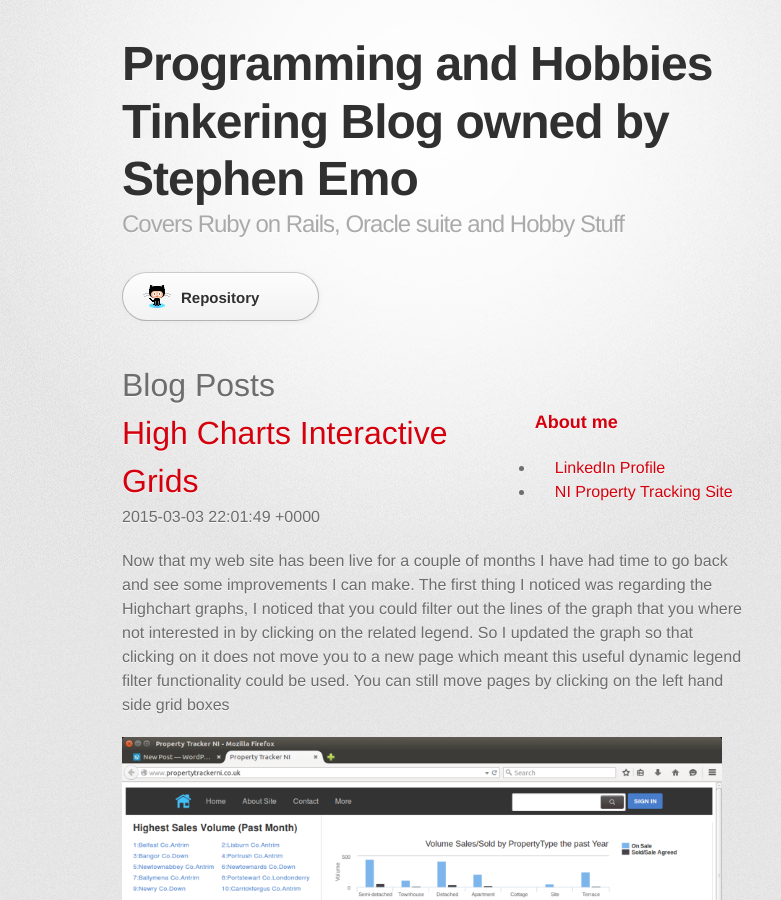
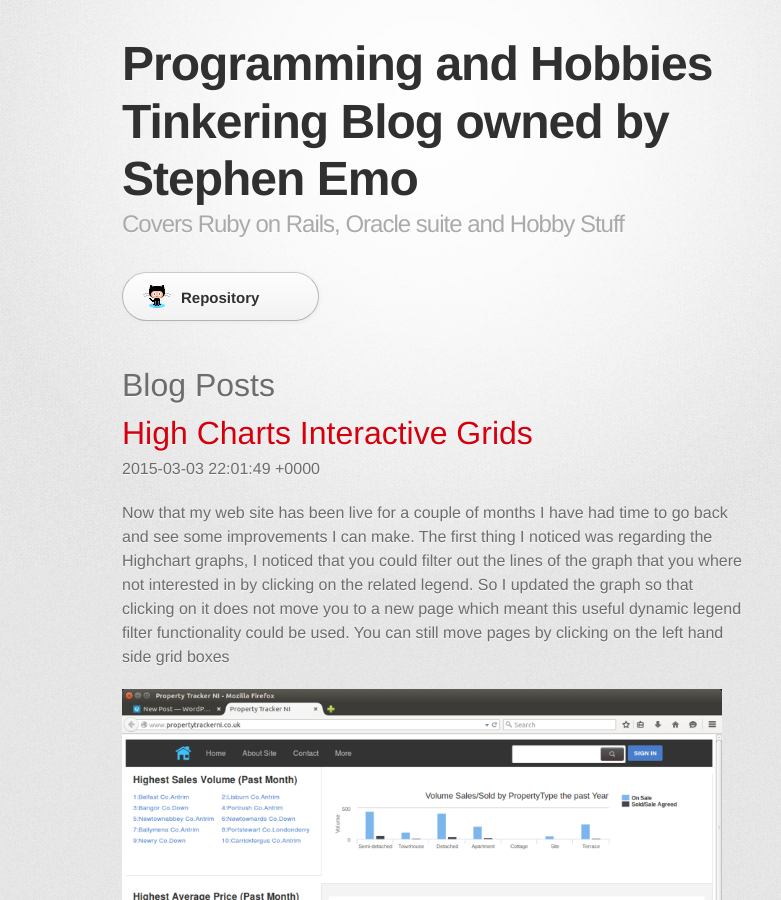
Before and after one commit to emomonkey/emomonkey.github.io, a Jekyll site: the page built from index.html, in a window 1280 px wide and 900 px high. Shown: the whole window, without its empty margins (208-989 px from the left). Built offline with Jekyll 4.4.1, drawn with Linux system fonts in a browser that asks for light colours; some web fonts are replaced; the list of posts is cut into pages by our own code; some of the changed text lies outside the part shown.

Commit message:
Update index.html

```diff
--- a/index.html
+++ b/index.html
@@ -42,16 +42,7 @@
 
        <section id="posts">
        <h1>Blog Posts </h1>
-       <aside>
-         <h3>About me</h3>
-         <p class="header"></p>
 
-         <ul>
-          <li><a href="https://uk.linkedin.com/pub/stephen-emo/60/308/54b">LinkedIn Profile</a></li>
-          <li><a href="http://www.propertytracker.co.uk">NI Property Tracking Site</a></li>
-
-         </ul>
-      </aside>
        {% for post in paginator.posts %}
 	  <h1>
 	    <a href="{{ post.url }}">{{ post.title }}</a>
@@ -80,7 +71,16 @@
 	 </div>
 
        </section>
+       <aside>
+         <h3>About me</h3>
+         <p class="header"></p>
 
+         <ul>
+          <li><a href="https://uk.linkedin.com/pub/stephen-emo/60/308/54b">LinkedIn Profile</a></li>
+          <li><a href="http://www.propertytracker.co.uk">NI Property Tracking Site</a></li>
+
+         </ul>
+      </aside>
        </div>
 
     </div>
```
